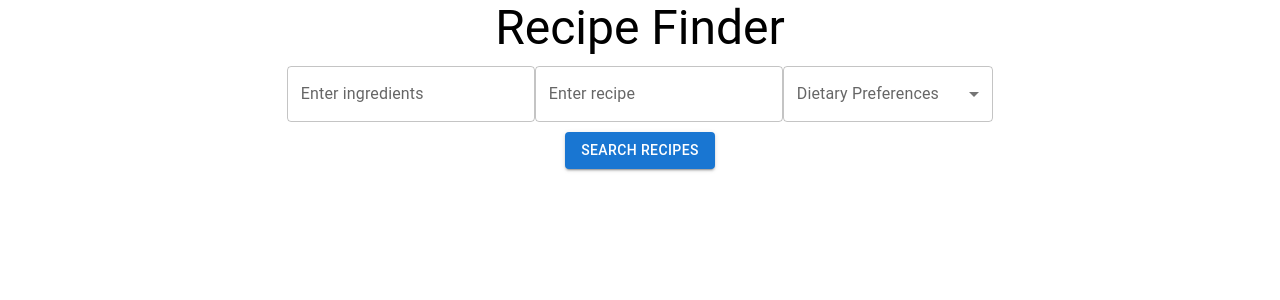
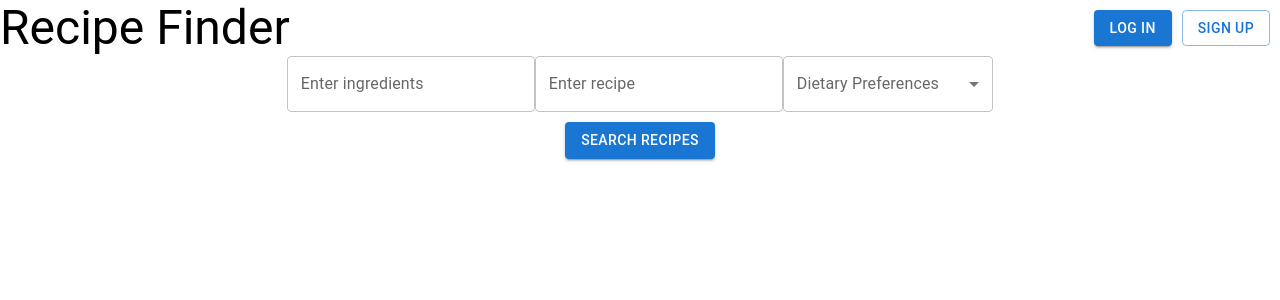
Before and after one commit to Rionic/Recipe-Suggester-App, a React (Create React App) app: page / in a window 1280 px wide. Shown: the top 300 px of the page. Built offline with nearby package versions, Linux system fonts and the light colour scheme.

Commit message:
add login button UI

```diff
--- a/src/App.css
+++ b/src/App.css
@@ -14,7 +14,9 @@
 }
 
 .header {
-  padding-bottom: 10px;
+  display: flex;
+  justify-content: space-between;
+  align-items: center;
 }
 
 .App-header {
--- a/src/components/Header.js
+++ b/src/components/Header.js
@@ -1,11 +1,16 @@
 import "../App.css";
 import React from "react";
 import { Typography } from "@mui/material";
+import Login from "./Login";
+
 function Header() {
   return (
-    <Typography className="header" variant="h3">
-      Recipe Finder
-    </Typography>
+    <div className="header">
+      <Typography variant="h3">
+        Recipe Finder
+      </Typography>
+      <Login />
+    </div>
   );
 }
 
--- /dev/null
+++ b/src/components/Login.js
@@ -0,0 +1,15 @@
+import React from "react";
+import "../App.css";
+import { Button } from "@mui/material";
+
+function Login() {
+
+    return (
+        <div>
+            <Button style={{marginRight: "10px"}} variant="contained">Log in</Button>
+            <Button style={{marginRight: "10px"}} variant="outlined">Sign up</Button>
+        </div>
+    )
+}
+
+export default Login;
```
Also changed, not shown: 1 other file (tests, documents, lock files or other folders).
